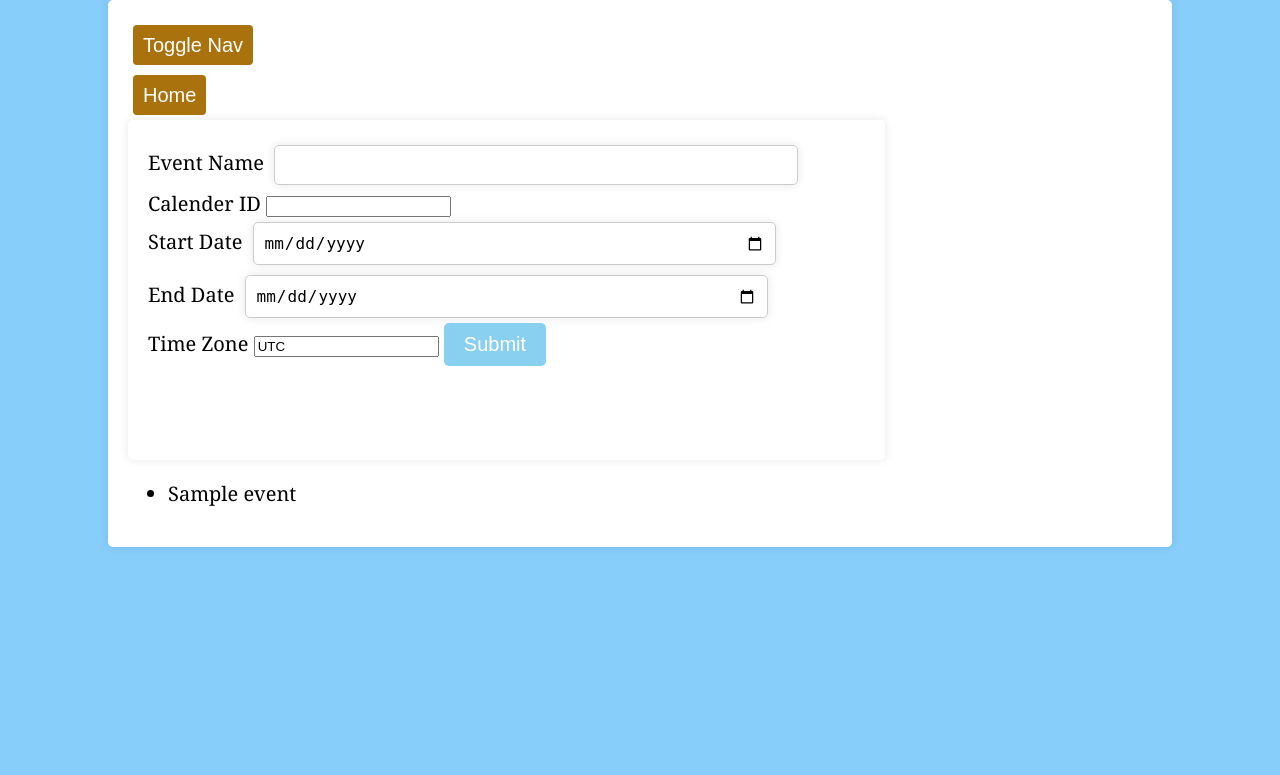
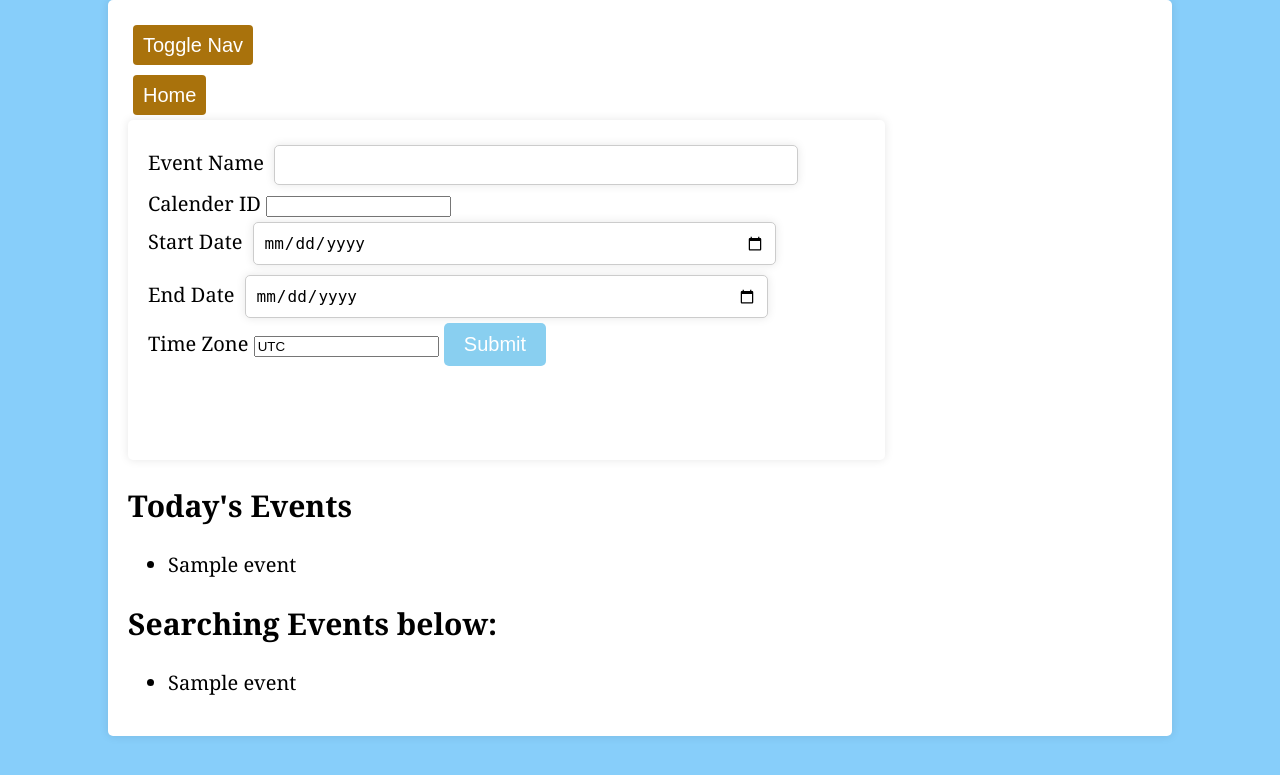
Before and after one commit to Isabelle-C/weekly-markdown, a Flask app: template templates/scheduler.html in a window 1280 px wide. Shown: the top 775 px of the page. Run offline with Flask 3, Linux system fonts and the light colour scheme; the template is opened without the code that fills it: most values are stand-ins (such as "Sample title", 1, 10 or a date in 2020); parts of the project's set-up code (start-up, migrations or seed data) failed here and were passed over.

Commit message:
add changes to scheduler

```diff
--- a/pyproject.toml
+++ b/pyproject.toml
@@ -21,6 +21,7 @@ python-dateutil = "^2.8.2"
 google-api-python-client = "^2.101.0"
 google-auth-httplib2 = "^0.1.1"
 google-auth-oauthlib = "^1.1.0"
+tzlocal = "^5.2"
 
 [tool.poetry.dev-dependencies]
 pylint = "^2.14.1"
--- a/routes_scheduler.py
+++ b/routes_scheduler.py
@@ -6,6 +6,8 @@ import datetime
 import dateutil.parser
 import pytz
 from pytz import timezone
+import tzlocal
+from tzlocal import get_localzone
 import os.path
 
 from google.auth.transport.requests import Request
@@ -28,6 +30,43 @@ def parse_date(date, convert_timezone):
         return parsed_date.astimezone(timezone(convert_timezone))
 
     return parsed_date
+
+def get_events_today(service):
+
+
+    # Get the current local timezone of the system
+    local_timezone = get_localzone()
+
+    # Example datetime in UTC
+    utc_time = datetime.datetime.now(datetime.timezone.utc)
+
+    # Convert to the local system timezone
+    local_time = utc_time.astimezone(local_timezone)
+
+    # Get the start of the day in the local timezone
+    start_of_day = local_time.replace(hour=0, minute=0, second=0, microsecond=0)
+    end_of_day = local_time.replace(hour=23, minute=59, second=59, microsecond=999999)
+
+    events_result = service.events().list(calendarId='isabellechen2023@u.northwestern.edu', timeMin=start_of_day.isoformat(), timeMax=end_of_day.isoformat(), singleEvents=True,orderBy='startTime').execute()
+
+    events = events_result.get('items', [])
+    event_list = []
+
+    if not events:
+        return event_list
+
+    for event in events:
+        start = event['start'].get('dateTime', event['start'].get('date'))
+        end = event['end'].get('dateTime', event['end'].get('date'))
+
+        start=dateutil.parser.isoparse(start)
+        end=dateutil.parser.isoparse(end)
+
+        event_summary = event.get('summary', 'No Title')
+        event_list.append(f"{event_summary} {start.astimezone(local_timezone).strftime('%I:%M %p').lstrip('0')} - {end.astimezone(local_timezone).strftime('%I:%M %p').lstrip('0')}")
+
+    return event_list
+
 
 
 @scheduler.route('/scheduler_home', methods=['GET'])
@@ -54,7 +93,9 @@ def scheduler_home():
 
         timezones = pytz.all_timezones
 
-        return render_template('scheduler.html', calender_ids=calendars, timezones=timezones)
+        now_input = datetime.datetime.now(get_localzone())
+
+        return render_template('scheduler.html', calender_ids=calendars, timezones=timezones,events_today=get_events_today(service), now=now_input )
 
 @scheduler.route('/authorize')
 def authorize():
@@ -120,7 +161,6 @@ def oauth2callback():
 
     return 'Credentials successfully fetched!'
 
-
 @scheduler.route('/get_events', methods=['GET'])
 def get_events():
     if not os.path.exists(TOKEN_FILEPATH):
@@ -169,7 +209,7 @@ def get_events():
 
         events = events_result.get('items', [])
         for event in events:
-            if event['summary'] == event_name:
+            if event_name in event['summary']:
                 start = event['start'].get('dateTime', event['start'].get('date'))
                 end = event['end'].get('dateTime', event['end'].get('date'))
 
@@ -190,4 +230,6 @@ def get_events():
 
                         events_to_write.append(f"{start_time_day} {start_time_time} - {end_d}")
 
-        return render_template('scheduler.html', events_to_write=events_to_write, calender_ids=calendars, timezones=timezones)
+        now_input = datetime.datetime.now(get_localzone())
+
+        return render_template('scheduler.html', events_to_write=events_to_write, calender_ids=calendars, timezones=timezones, now=now_input)
--- a/routes_todo.py
+++ b/routes_todo.py
@@ -132,7 +132,7 @@ def search():
         query = query.filter(Todo.frequency == frequency)
 
     # Execute the query and get the results
-    tasks = query.all()
+    tasks = query.order_by(Todo.due_date).all()
     now = datetime.now(tzlocal())
 
     return render_template('search_results.html', tasks=tasks, now=now)
--- a/templates/base_scheduler.html
+++ b/templates/base_scheduler.html
@@ -18,6 +18,20 @@ window.onload = function() {
     var timezone = Intl.DateTimeFormat().resolvedOptions().timeZone;
     document.getElementById('time_zone').value = timezone;
 }
+
+    document.getElementById('nav-toggle').addEventListener('click', function() {
+        var nav = document.querySelector('nav');
+        if (nav.style.left === '0px') {
+            nav.style.left = '-200px';
+        } else {
+            nav.style.left = '0px';
+        }
+    });
+
+    document.getElementById('home').addEventListener('click', function() {
+        window.location.href = '/';
+    });
+
 </script>
 
 
--- a/templates/macros.html
+++ b/templates/macros.html
@@ -43,7 +43,7 @@
 
 {% macro nav_bar(task_weeks, now) %}
 <nav>
-    {% for year in range(now.year, now.year + 2) %}
+    {% for year in range(now.year, now.year + 1) %}
         {% for week in range(1, 53) %}
             {% if (year, week) in task_weeks %}
                 <a href="/week/{{ year }}/{{ week }}">Week {{ week }}, {{ year }}</a>
--- a/templates/scheduler.html
+++ b/templates/scheduler.html
@@ -44,6 +44,18 @@
     </form>
   </div>
 
+    <h2> Today's Events</h2>
+    {% if events_today == [] %}
+    <h3>No Events Found</h3>
+    {% else %}
+    <ul>
+    {% for event in events_today %}
+        <li>{{ event | safe}}</li>
+    {% endfor %}
+    </ul>
+    {% endif %}
+
+    <h2> Searching Events below:</h2>
     {% if events_to_write == [] %}
 
     <h3>No Events Found</h3>
@@ -58,6 +70,8 @@
 
     {% endif %}
 
+{{ nav_bar(task_weeks, now) }}
+
 </div>
 
 {% endblock %}
```
Also changed, not shown: 2 other files.
